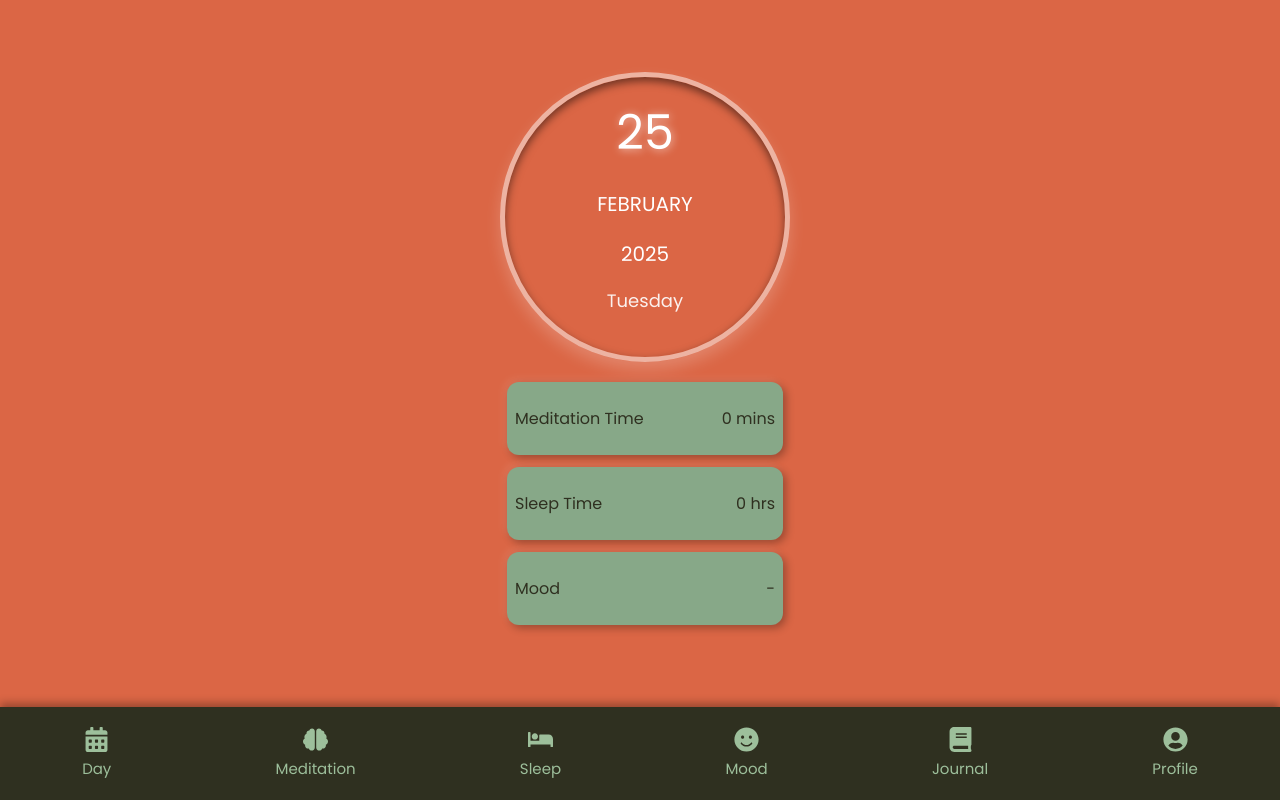
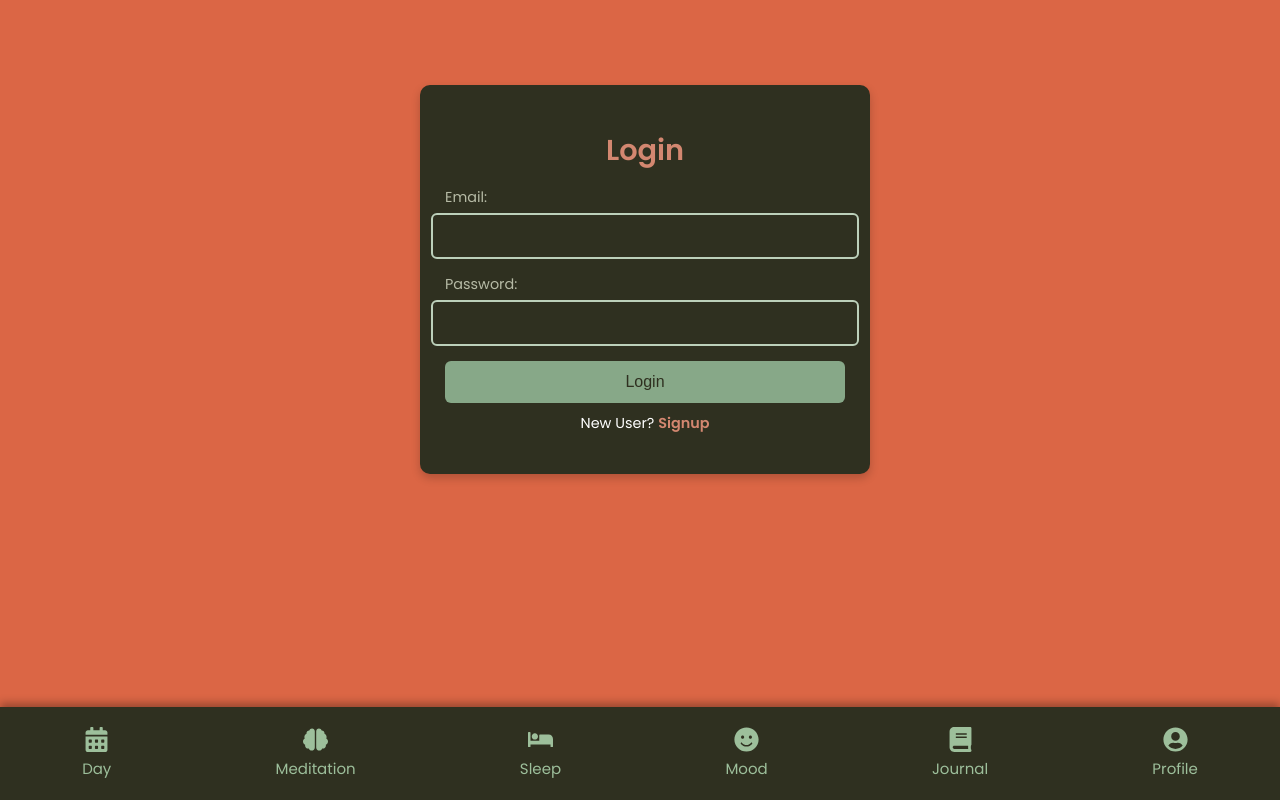
Before and after one commit to krithikadh/MINDFULNESS, a React (Vite) app in the folder mindfulness/: page / in a window 1280 px wide. Built offline with nearby package versions, Linux system fonts and the light colour scheme.

Commit message:
some backend left

```diff
--- a/mindfulness/src/App.jsx
+++ b/mindfulness/src/App.jsx
@@ -16,14 +16,15 @@ function App() {
       <BrowserRouter>
         <Navbar />
         <Routes>
-          <Route path="/" element={<DateAndDay />} />
+        <Route path="/" element={<Login />} />
+          <Route path="/dateandday" element={<DateAndDay />} />
           <Route path="/meditation" element={<Meditation />} />
           <Route path="/mood" element={<Mood />} />
           <Route path="/sleep" element={<Sleep />} />
           <Route path="/journal" element={<Journal />} />
           <Route path="/profile" element={<Profile />} />
           <Route path="/signup" element={<Signup />} />
-          <Route path="/login" element={<Login />} />
+
           <Route path="/trackreport" element={<TrackReport/>}/>
         </Routes>
       </BrowserRouter>
--- a/mindfulness/src/components/FunctionalComponents/Login.jsx
+++ b/mindfulness/src/components/FunctionalComponents/Login.jsx
@@ -17,7 +17,7 @@ function Login() {
     var isLoginSuccessful = req.data.isLoggedIn;
     if (isLoginSuccessful) {
       alert(req.data.message);
-      navigate("/");
+      navigate("/dateandday");
     } else {
       alert(req.data.message);
     }
--- a/mindfulness/src/components/FunctionalComponents/Navbar.jsx
+++ b/mindfulness/src/components/FunctionalComponents/Navbar.jsx
@@ -6,7 +6,7 @@ const Navbar = () => {
   return (
     <nav className="bottom-navbar">
       <ul className="nav-links">
-        <li><Link to="/"><FaCalendarAlt className="icon" /><span>Day</span></Link></li>
+        <li><Link to="/dateandday"><FaCalendarAlt className="icon" /><span>Day</span></Link></li>
         <li><Link to="/meditation"><FaBrain className="icon" /><span>Meditation</span></Link></li>
         <li><Link to="/sleep"><FaBed className="icon" /><span>Sleep</span></Link></li>
         <li><Link to="/mood"><FaSmile className="icon" /><span>Mood</span></Link></li>
--- a/mindfulness/src/components/FunctionalComponents/Profile.jsx
+++ b/mindfulness/src/components/FunctionalComponents/Profile.jsx
@@ -1,15 +1,20 @@
 import React from "react";
-import { Link } from "react-router-dom";
+import { Link, useNavigate } from "react-router-dom";
 import "../css/Profile.css";
 
 const Profile = () => {
+  const navigate = useNavigate();
+
+  const handleSignOut = () => {
+    navigate("/");
+  };
+
   return (
     <div className="profile-container">
       <h1 className="prof">Profile</h1>
       <div className="profile-options">
-        <Link to="/login" className="profile-button">Login</Link>
-        <Link to="/signup" className="profile-button">Signup</Link>
         <Link to="/trackreport" className="profile-button">Track Report</Link>
+        <button className="profile-button signout-button" onClick={handleSignOut}>Sign Out</button>
       </div>
     </div>
   );
--- a/mindfulness/src/components/FunctionalComponents/Signup.jsx
+++ b/mindfulness/src/components/FunctionalComponents/Signup.jsx
@@ -25,7 +25,7 @@ function Signup() {
     const isSignup = req.data.isSignUp;
     if (isSignup) {
       alert(message);
-      navigate("/login");
+      navigate("/");
     } else {
       alert(message);
     }
@@ -70,7 +70,7 @@ function Signup() {
         <button type="submit">Sign Up</button>
       </form>
       <p>
-        Already have an account? <Link to="/login">Login</Link>
+        Already have an account? <Link to="/">Login</Link>
       </p>
     </div>
   );
```
